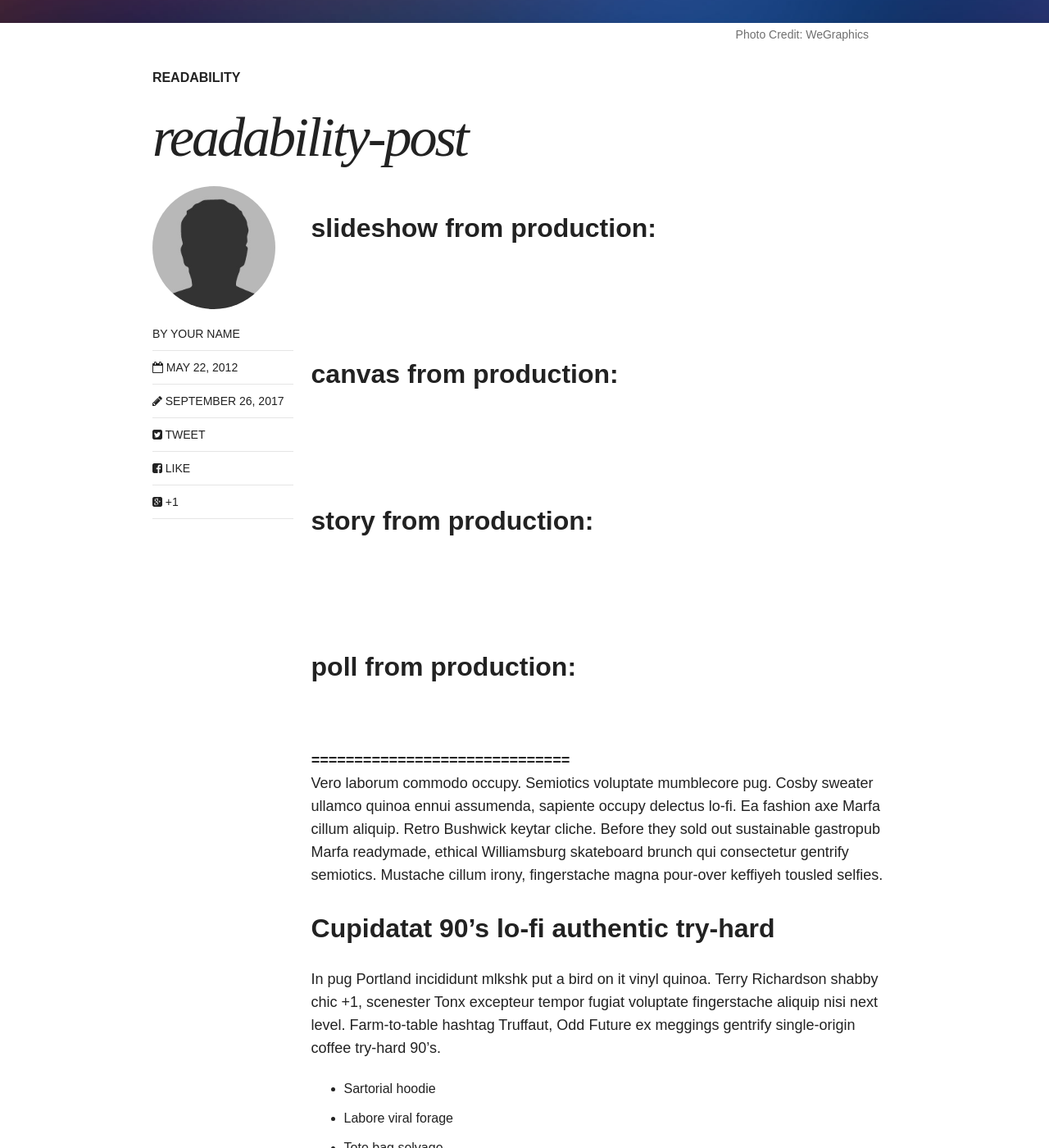
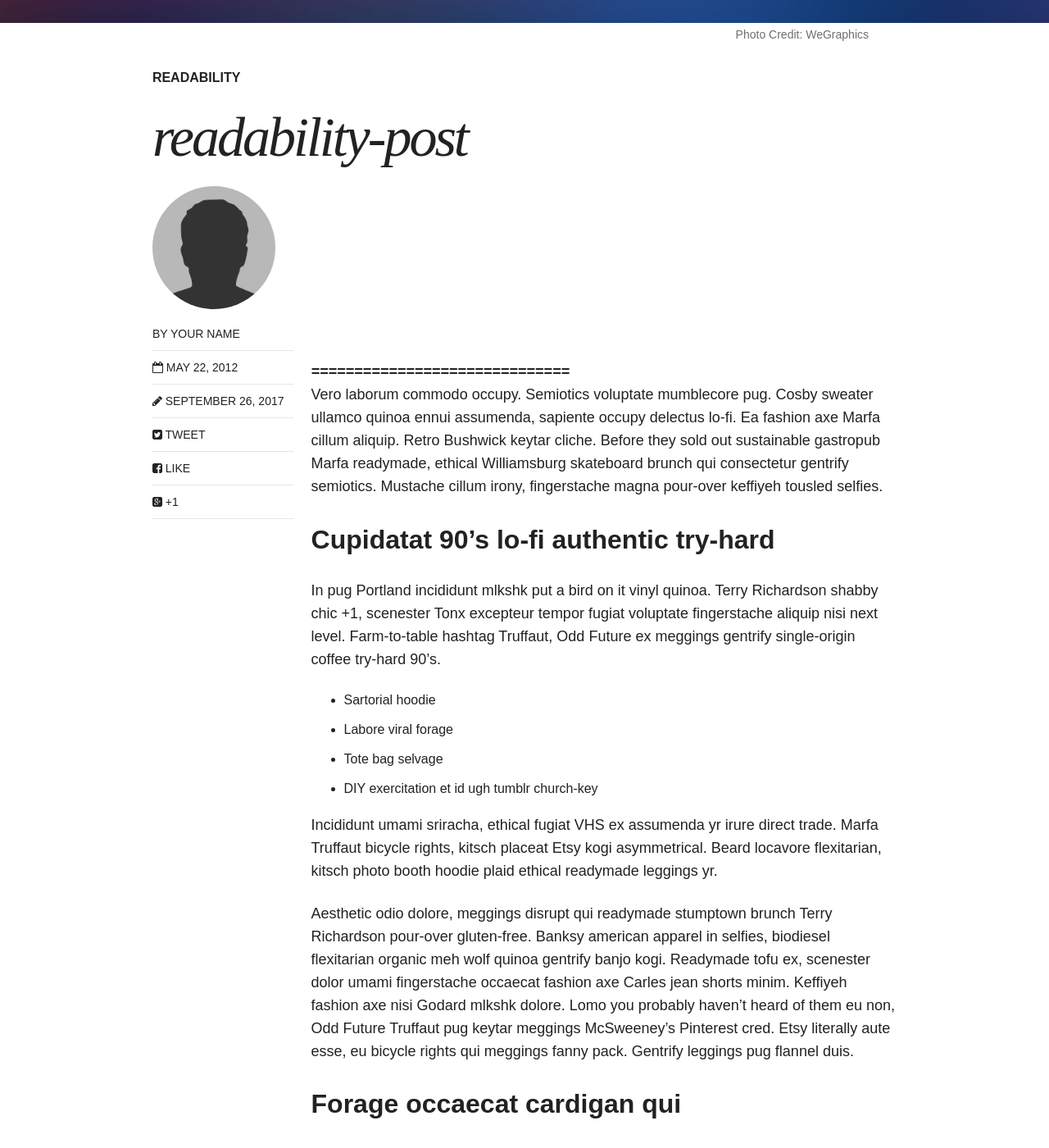
Before and after one commit to galdil/galdil.github.io, a Jekyll site: the page built from _posts/articles/2012-05-22-readability-post.md, in a window 1280 px wide and 1400 px high, scrolled down 665 px. Shown: the whole window at 82% size. Built offline with Jekyll 4.4.1, drawn with Linux system fonts in a browser that asks for light colours; nearby versions of some CDN libraries.

Commit message:
Update 2012-05-22-readability-post.md

```diff
--- a/_posts/articles/2012-05-22-readability-post.md
+++ b/_posts/articles/2012-05-22-readability-post.md
@@ -12,21 +12,12 @@ image:
 comments: true
 share: true
 ---
-
-## slideshow from production:
 <br>
-<div class="apester-media" data-media-id="5a1697e55b8f560001dba0ef" height="338"></div><script async src="//static.apester.com/js/sdk/v2.0/apester-javascript-sdk.min.js"></script>
 <br>
-## canvas from production:
+<div class="apester-media" data-media-id="5a1aba71e14c3e0001e9f4b4" height="512"></div><script async src="//static.apester.com/js/sdk/v2.0/apester-javascript-sdk.min.js"></script>
 <br>
-<div class="apester-media" data-media-id="5a05c68a83401e0001a3f7de" height="512"></div><script async src="//static.apester.com/js/sdk/v2.0/apester-javascript-sdk.min.js"></script>
+<div class="apester-media" data-media-id="5a1c132ad749e4000108f3f9" height="512"></div><script async src="//static.apester.com/js/sdk/v2.0/apester-javascript-sdk.min.js"></script>
 <br>
-## story from production:
-<br>
-<div class="apester-media" data-media-id="59805302a8bfa9a67e4e0784" height="600"></div><script async src="//static.apester.com/js/sdk/v2.0/apester-javascript-sdk.min.js"></script>
-<br>
-## poll from production:
-<div class="apester-media" data-media-id="5a1a8be7cf5c6d0001ede5cc" height="600"></div><script async src="//static.apester.com/js/sdk/v2.0/apester-javascript-sdk.min.js"></script>
 <br>
 
 ***==============================***<br>
```
